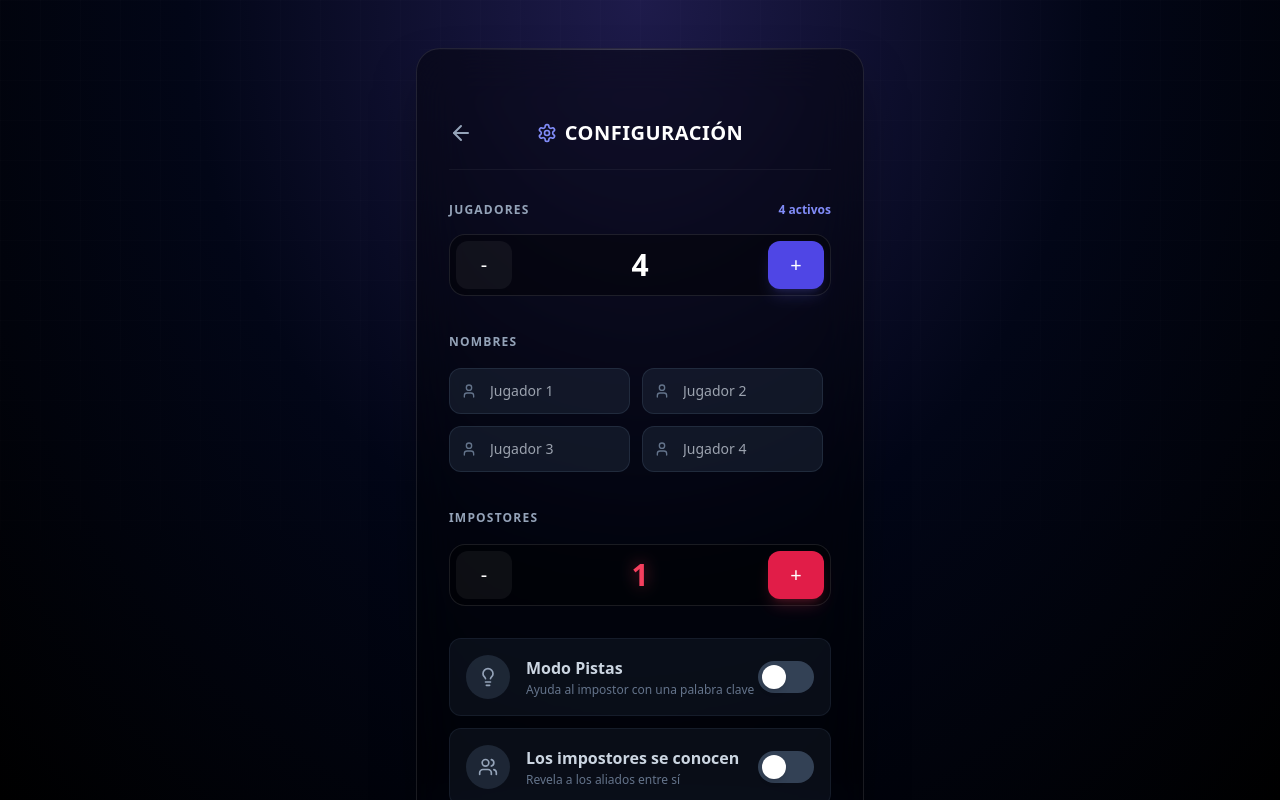
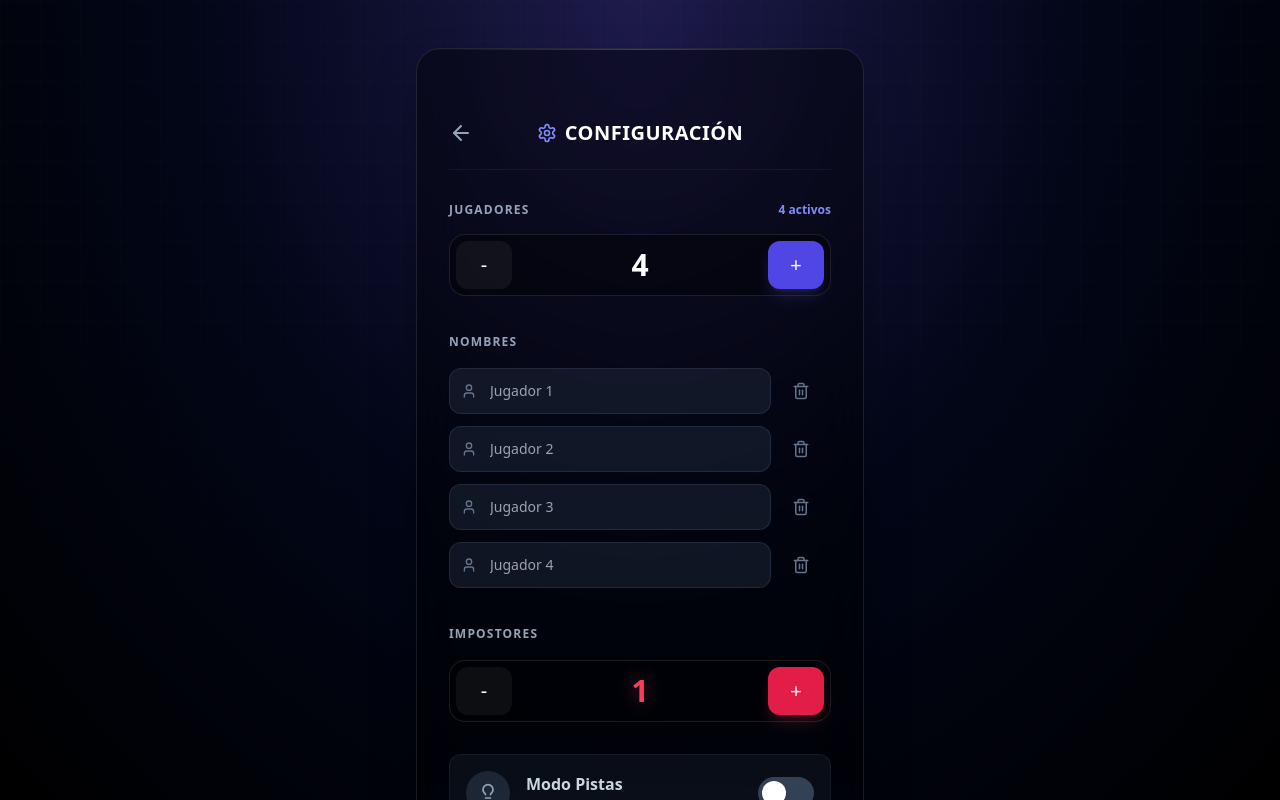
Before and after one commit to camilo2734/JUEGO-EL-IMPOSTOR, a React (Vite) app: page / in a window 1280 px wide. Both pictures are taken after a click on the button "Crear Partida". Shown: the top 800 px of the page. Built offline with nearby package versions, Linux system fonts and the light colour scheme.

Commit message:
fix: Remove unused football player data
Removes a large block of commented-out football player data from `constants.ts`. These were likely remnants of a previous feature or testing phase and are no longer relevant to the application.

```diff
--- a/components/SetupScreen.tsx
+++ b/components/SetupScreen.tsx
@@ -1,6 +1,6 @@
 
 import React, { useState, useEffect } from 'react';
-import { ArrowLeft, User, Users, Check, Lightbulb, Settings, Lock, Unlock, X, Eye } from 'lucide-react';
+import { ArrowLeft, User, Users, Check, Lightbulb, Settings, Lock, Unlock, X, Eye, Trash2 } from 'lucide-react';
 import { Button } from './Button';
 import { Card } from './Card';
 import { CATEGORIES } from '../constants';
@@ -26,7 +26,6 @@ export const SetupScreen: React.FC<SetupScreenProps> = ({ onStartGame, onBack, l
   const [playerNames, setPlayerNames] = useState<string[]>(lastConfig?.playerNames ?? []);
 
   // Locking Logic
-  // Helper to read persisted unlocked categories
   const getSavedUnlocked = (): string[] => {
     try {
       const saved = localStorage.getItem(UNLOCKED_STORAGE_KEY);
@@ -45,23 +44,15 @@ export const SetupScreen: React.FC<SetupScreenProps> = ({ onStartGame, onBack, l
 
   // Initialize selected categories
   const [selectedCategoryIds, setSelectedCategoryIds] = useState<string[]>(() => {
-    // Default to the first non-locked category found
     const defaultId = CATEGORIES.find(c => !c.isLocked)?.id || CATEGORIES[0].id;
-
     const saved = lastConfig?.selectedCategoryIds;
     if (!saved || saved.length === 0) return [defaultId];
-
-    // Get currently unlocked list to validate selection
     const currentUnlocked = getSavedUnlocked();
-
-    // Filter out categories that are locked AND not in the unlocked list
     const validIds = saved.filter(id => {
       if (id === 'custom') return true;
       const cat = CATEGORIES.find(c => c.id === id);
-      // It's valid if the category exists AND (it's not locked OR we have unlocked it previously)
       return cat && (!cat.isLocked || currentUnlocked.includes(id));
     });
-
     return validIds.length > 0 ? validIds : [defaultId];
   });
 
@@ -72,7 +63,7 @@ export const SetupScreen: React.FC<SetupScreenProps> = ({ onStartGame, onBack, l
         for (let i = prev.length; i < totalPlayers; i++) {
           newNames.push('');
         }
-      } else {
+      } else if (totalPlayers < prev.length) {
         newNames.length = totalPlayers;
       }
       return newNames;
@@ -85,10 +76,23 @@ export const SetupScreen: React.FC<SetupScreenProps> = ({ onStartGame, onBack, l
     setPlayerNames(newNames);
   };
 
+  const handleRemovePlayer = (index: number) => {
+    if (totalPlayers <= 3) return; // Mínimo 3 jugadores
+
+    const newNames = playerNames.filter((_, i) => i !== index);
+    const newTotal = totalPlayers - 1;
+
+    setPlayerNames(newNames);
+    setTotalPlayers(newTotal);
+
+    // Ajustar impostores si es necesario
+    if (impostorCount >= newTotal) {
+      setImpostorCount(newTotal - 1);
+    }
+  };
+
   const toggleCategory = (id: string) => {
     const category = CATEGORIES.find(c => c.id === id);
-
-    // Check lock status: If locked and NOT unlocked
     if (category?.isLocked && !unlockedCategories.includes(id)) {
       setCategoryToUnlock(id);
       setUnlockCode('');
@@ -111,7 +115,6 @@ export const SetupScreen: React.FC<SetupScreenProps> = ({ onStartGame, onBack, l
     e.preventDefault();
     if (unlockCode === '2711') {
       if (categoryToUnlock) {
-        // Update state and localStorage
         const newUnlockedList = [...unlockedCategories, categoryToUnlock];
         setUnlockedCategories(newUnlockedList);
         try {
@@ -119,8 +122,6 @@ export const SetupScreen: React.FC<SetupScreenProps> = ({ onStartGame, onBack, l
         } catch (e) {
           console.error("Error saving unlocked categories", e);
         }
-
-        // Automatically select it after unlocking
         setSelectedCategoryIds(prev => [...prev, categoryToUnlock]);
       }
       setShowUnlockModal(false);
@@ -133,14 +134,12 @@ export const SetupScreen: React.FC<SetupScreenProps> = ({ onStartGame, onBack, l
   const isCustomSelected = selectedCategoryIds.includes('custom');
 
   const handleStart = () => {
-    // Final security check: Remove any locked category that isn't unlocked
     const safeSelectedIds = selectedCategoryIds.filter(id => {
        if (id === 'custom') return true;
        const cat = CATEGORIES.find(c => c.id === id);
        return cat && (!cat.isLocked || unlockedCategories.includes(id));
     });
 
-    // Fallback if everything was filtered out
     const finalSelectedIds = safeSelectedIds.length > 0
         ? safeSelectedIds
         : [CATEGORIES.find(c => !c.isLocked)?.id || CATEGORIES[0].id];
@@ -203,9 +202,10 @@ export const SetupScreen: React.FC<SetupScreenProps> = ({ onStartGame, onBack, l
         {/* Player Names Input Grid */}
         <div className="space-y-4 animate-fade-in">
           <label className="text-xs font-bold text-slate-400 uppercase tracking-widest">Nombres</label>
-          <div className="grid grid-cols-1 sm:grid-cols-2 gap-3 max-h-48 overflow-y-auto pr-2 custom-scrollbar">
+          <div className="grid grid-cols-1 gap-3 max-h-64 overflow-y-auto pr-2 custom-scrollbar">
             {playerNames.map((name, index) => (
-              <div key={index} className="relative group">
+              <div key={index} className="flex items-center gap-2 group">
+                <div className="relative flex-1">
                   <div className="absolute inset-y-0 left-0 pl-3 flex items-center pointer-events-none">
                     <User size={16} className="text-slate-500 group-focus-within:text-indigo-400 transition-colors" />
                   </div>
@@ -216,6 +216,16 @@ export const SetupScreen: React.FC<SetupScreenProps> = ({ onStartGame, onBack, l
                     placeholder={`Jugador ${index + 1}`}
                     className="w-full bg-slate-800/50 border border-slate-700/50 rounded-xl py-3 pl-10 pr-3 text-white text-sm focus:border-indigo-500/50 focus:bg-slate-800 focus:ring-1 focus:ring-indigo-500/50 outline-none transition-all"
                   />
+                </div>
+                {totalPlayers > 3 && (
+                  <button
+                    onClick={() => handleRemovePlayer(index)}
+                    className="p-3 text-slate-500 hover:text-rose-500 hover:bg-rose-500/10 rounded-xl transition-all border border-transparent hover:border-rose-500/20"
+                    title="Eliminar jugador"
+                  >
+                    <Trash2 size={18} />
+                  </button>
+                )}
               </div>
             ))}
           </div>
@@ -233,7 +243,6 @@ export const SetupScreen: React.FC<SetupScreenProps> = ({ onStartGame, onBack, l
 
         {/* Toggles Container */}
         <div className="space-y-3">
-          {/* Hints Toggle */}
           <div
             className={`relative overflow-hidden p-4 rounded-xl border transition-all cursor-pointer group ${hintsEnabled ? 'bg-amber-500/10 border-amber-500/30' : 'bg-slate-800/30 border-slate-700/30 hover:border-slate-600'}`}
             onClick={() => setHintsEnabled(!hintsEnabled)}
@@ -254,7 +263,6 @@ export const SetupScreen: React.FC<SetupScreenProps> = ({ onStartGame, onBack, l
             </div>
           </div>
 
-          {/* Impostors Know Each Other Toggle */}
           <div
             className={`relative overflow-hidden p-4 rounded-xl border transition-all cursor-pointer group ${impostorsKnowEachOther ? 'bg-indigo-500/10 border-indigo-500/30' : 'bg-slate-800/30 border-slate-700/30 hover:border-slate-600'}`}
             onClick={() => setImpostorsKnowEachOther(!impostorsKnowEachOther)}
--- a/constants.ts
+++ b/constants.ts
@@ -94,22 +94,6 @@ export const CATEGORIES: Category[] = [
       ['Yann Sommer', 'Suiza'],
       ['Alex Meret', 'Italia'],
       ['Dani Olmo', 'España'],
-      ['Papu Gómez', 'Argentina'],
-      ['Lucas Ocampos', 'Argentina'],
-      ['Wilfried Zaha', 'Costa de Marfil'],
-      ['Josko Gvardiol', 'Croacia'],
-      ['Milan Škriniar', 'Eslovaquia'],
-      ['Kalvin Phillips', 'Inglaterra'],
-      ['James Maddison', 'Inglaterra'],
-      ['Trevoh Chalobah', 'Inglaterra'],
-      ['Leandro Paredes', 'Argentina'],
-      ['Bryan Cristante', 'Italia'],
-      ['Nicolò Barella', 'Italia'],
-      ['Giovani Lo Celso', 'Argentina'],
-      ['Hugo Lloris', 'Francia'],
-      ['Kepa Arrizabalaga', 'España'],
-      ['Aaron Ramsdale', 'Inglaterra'],
-      ['Jordan Pickford', 'Inglaterra']
     ])
   },
   {
@@ -239,7 +223,7 @@ export const CATEGORIES: Category[] = [
   },
   {
     id: 'professors',
-    name: 'Profesiones',
+    name: 'Profesores',
     isLocked: true,
     items: createItems([
       ['Gabriel', 'Docente'],
```
Lines whose indentation alone changed are shown as unchanged.
